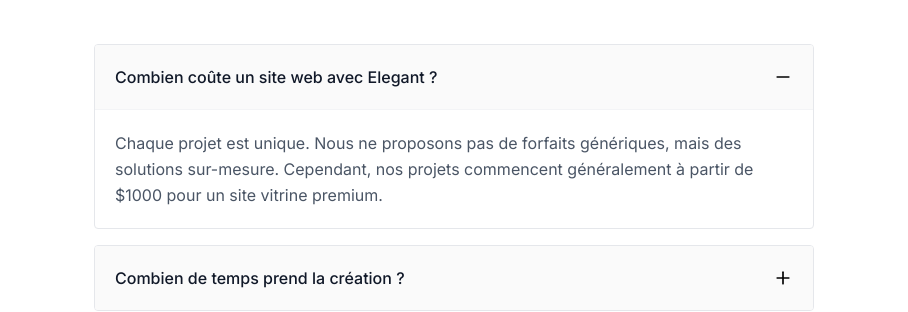
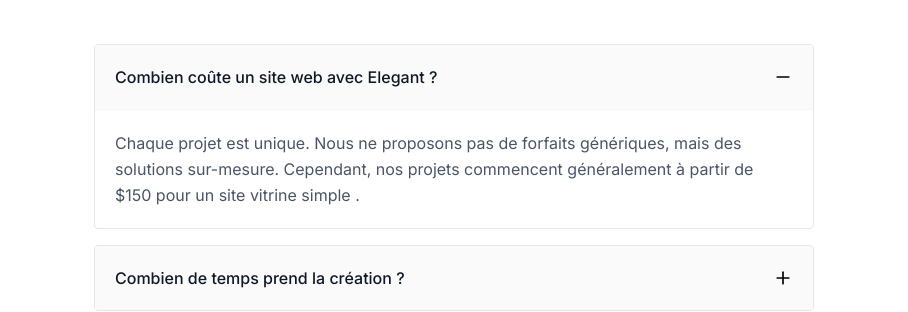
Before and after one commit to CoffeePuma55644/elegant-prod-landing-page, a React (Vite) app: page / in a window 1280 px wide. Shown: the part 3531-3843 px from the top of the page, without its empty margins (186-1094 px from the left). Built offline with nearby package versions, Linux system fonts and the light colour scheme.

Commit message:
Update FAQ responses for clarity and accuracy

```diff
--- a/src/components/FAQ.jsx
+++ b/src/components/FAQ.jsx
@@ -4,11 +4,11 @@
 const faqs = [
   {
     q: "Combien coûte un site web avec Elegant ?",
-    a: "Chaque projet est unique. Nous ne proposons pas de forfaits génériques, mais des solutions sur-mesure. Cependant, nos projets commencent généralement à partir de $1000 pour un site vitrine premium."
+    a: "Chaque projet est unique. Nous ne proposons pas de forfaits génériques, mais des solutions sur-mesure. Cependant, nos projets commencent généralement à partir de $150 pour un site vitrine simple ."
   },
   {
     q: "Combien de temps prend la création ?",
-    a: "Pour un site vitrine standard, comptez entre 2 à 4 semaines. Pour des plateformes plus complexes, cela peut aller de 6 à 12 semaines. Nous privilégions la qualité à la précipitation."
+    a: "Pour un site vitrine standard, comptez entre 2 à 4 semaines. Pour des plateformes plus complexes, cela peut aller de 6 à 12 semaines. Nous privilégions la qualité à la précipitation.A savoir aussi que nous faisons nos sites en fonction de demande de notre clientéle ."
   },
   {
     q: "Assurez-vous la maintenance après la mise en ligne ?",
```
